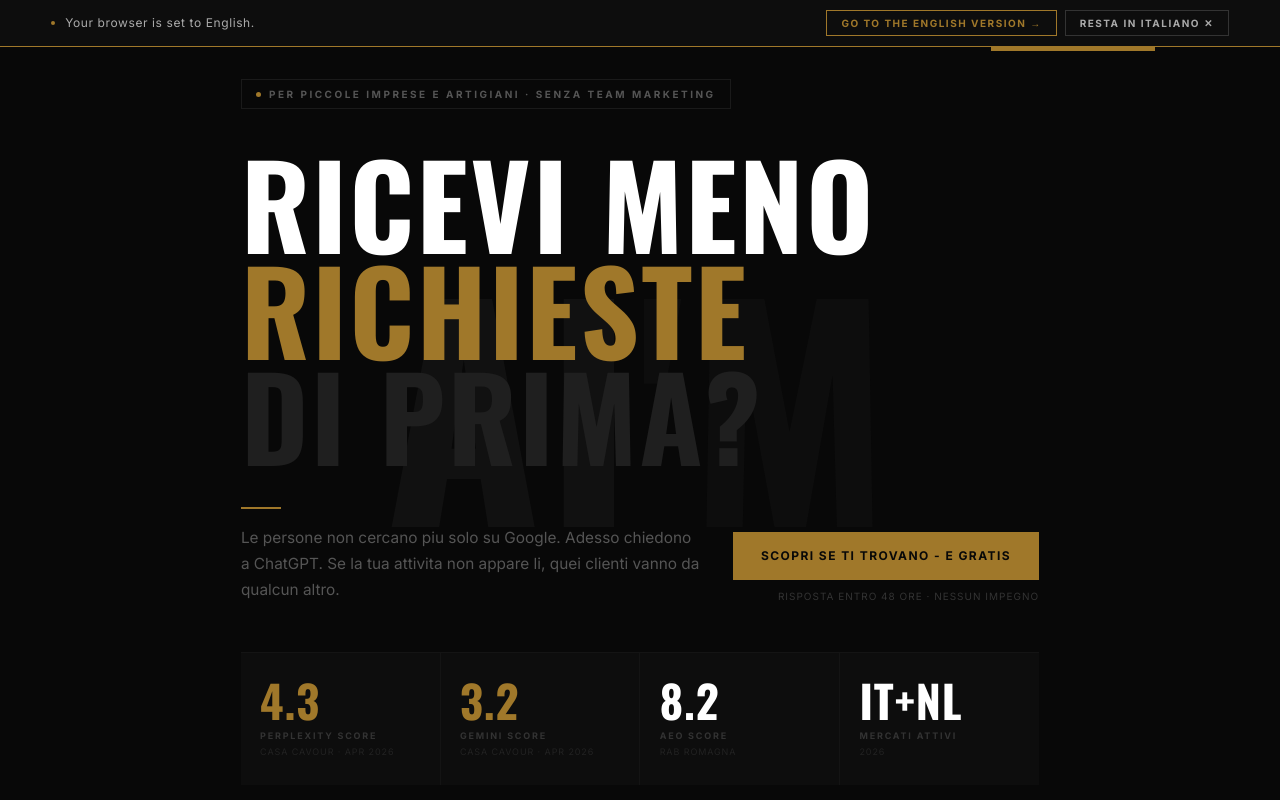
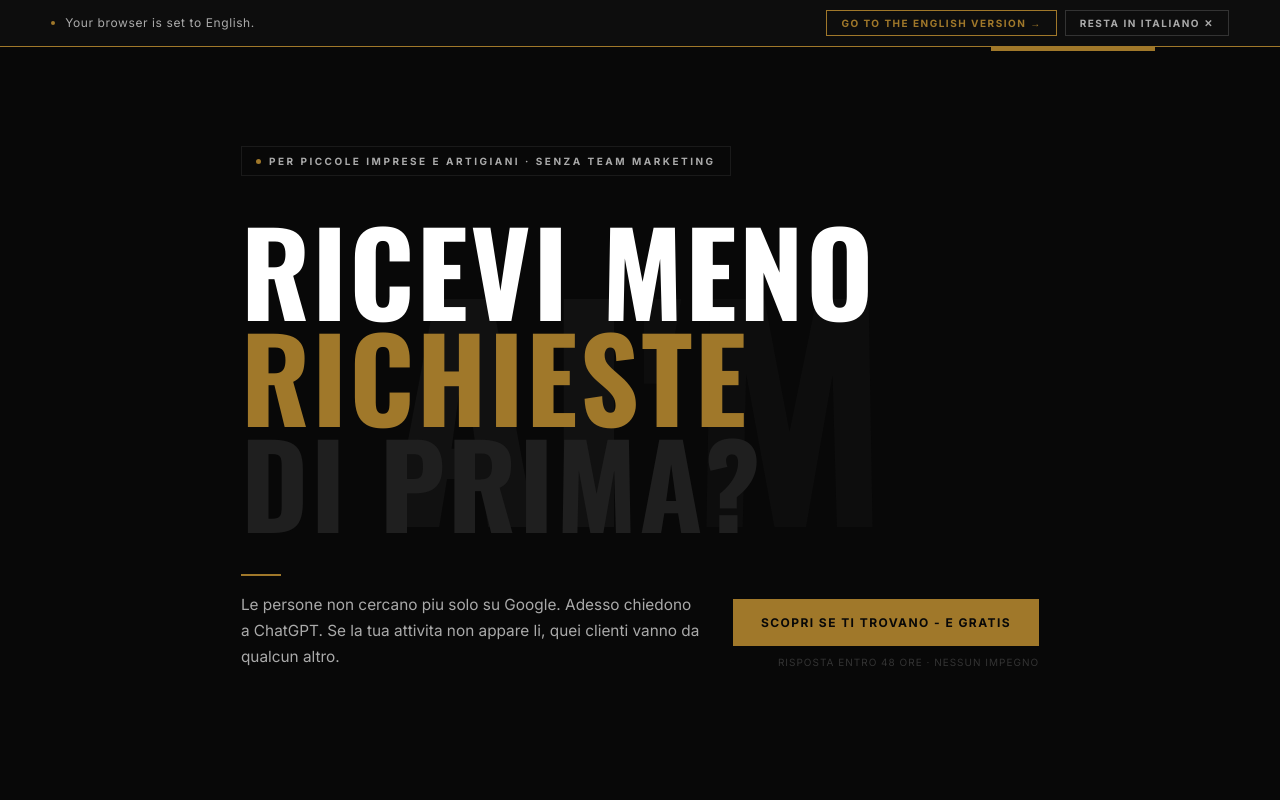
Before and after one commit to vittorionegri68-alt/aim-vns-it, a React (Vite) app: page / in a window 1280 px wide. Shown: the top 800 px of the page. Built offline with nearby package versions, Linux system fonts and the light colour scheme.

Commit message:
style: remove data strip, eyebrow and body muted #555 -> #AAAAAA

```diff
--- a/src/components/Hero.jsx
+++ b/src/components/Hero.jsx
@@ -1,4 +1,5 @@
 // Hero.jsx — AI'm by VNS IT
+// v2.1 — muted color #AAAAAA, data strip removed — giugno 2026
 import { config } from '../config.js'
 
 export default function Hero() {
@@ -42,7 +43,7 @@
           border: '1px solid #1A1A1A', padding: '6px 14px', marginBottom: '2.5rem' }}>
           <div style={{ width: '5px', height: '5px', borderRadius: '50%', background: '#A0782A' }} />
           <span style={{ fontFamily: "'Inter', sans-serif", fontWeight: 700,
-            fontSize: '10px', letterSpacing: '0.25em', textTransform: 'uppercase', color: '#555' }}>
+            fontSize: '10px', letterSpacing: '0.25em', textTransform: 'uppercase', color: '#AAAAAA' }}>
             Per piccole imprese e artigiani · senza team marketing
           </span>
         </div>
@@ -63,7 +64,7 @@
           <div>
             <div style={{ width: '40px', height: '2px', background: '#A0782A', marginBottom: '1rem' }} />
             <p style={{ fontFamily: "'Inter', sans-serif", fontWeight: 400,
-              fontSize: 'clamp(15px,1.2vw,17px)', color: '#555', lineHeight: 1.7,
+              fontSize: 'clamp(15px,1.2vw,17px)', color: '#AAAAAA', lineHeight: 1.7,
               maxWidth: '460px' }}>
               Le persone non cercano piu solo su Google.
               Adesso chiedono a ChatGPT. Se la tua attivita non appare li,
@@ -88,41 +89,12 @@
           </div>
         </div>
 
-        {/* Data strip */}
-        <div style={{ display: 'grid', gridTemplateColumns: 'repeat(4,1fr)',
-          gap: '1px', background: '#141414', borderTop: '1px solid #141414' }}
-          className="data-strip">
-          {[
-            { num: '4.3', label: 'Perplexity score', sub: 'Casa Cavour · apr 2026' },
-            { num: '3.2', label: 'Gemini score', sub: 'Casa Cavour · apr 2026' },
-            { num: '8.2', label: 'AEO score', sub: 'RAB Romagna' },
-            { num: 'IT+NL', label: 'Mercati attivi', sub: '2026' },
-          ].map((d, i) => (
-            <div key={i} style={{ background: '#0d0d0d', padding: 'clamp(16px,2vw,28px) clamp(12px,1.5vw,24px)' }}>
-              <div style={{ fontFamily: "'Oswald', sans-serif", fontWeight: 700,
-                fontSize: 'clamp(28px,3.5vw,48px)', letterSpacing: '0.02em',
-                color: i < 2 ? '#A0782A' : '#ffffff', lineHeight: 1 }}>
-                {d.num}
-              </div>
-              <div style={{ fontFamily: "'Inter', sans-serif", fontWeight: 700,
-                fontSize: '9px', color: '#333', letterSpacing: '0.2em',
-                textTransform: 'uppercase', marginTop: '6px' }}>
-                {d.label}
-              </div>
-              <div style={{ fontFamily: "'Inter', sans-serif", fontSize: '9px',
-                color: '#222', letterSpacing: '0.1em', textTransform: 'uppercase', marginTop: '2px' }}>
-                {d.sub}
-              </div>
-            </div>
-          ))}
-        </div>
       </div>
 
       <style>{`
         @media (max-width: 768px) {
           .hero-bottom { grid-template-columns: 1fr !important; }
           .hero-bottom > div:last-child { align-items: flex-start !important; }
-          .data-strip { grid-template-columns: repeat(2,1fr) !important; }
         }
       `}</style>
     </section>
```
